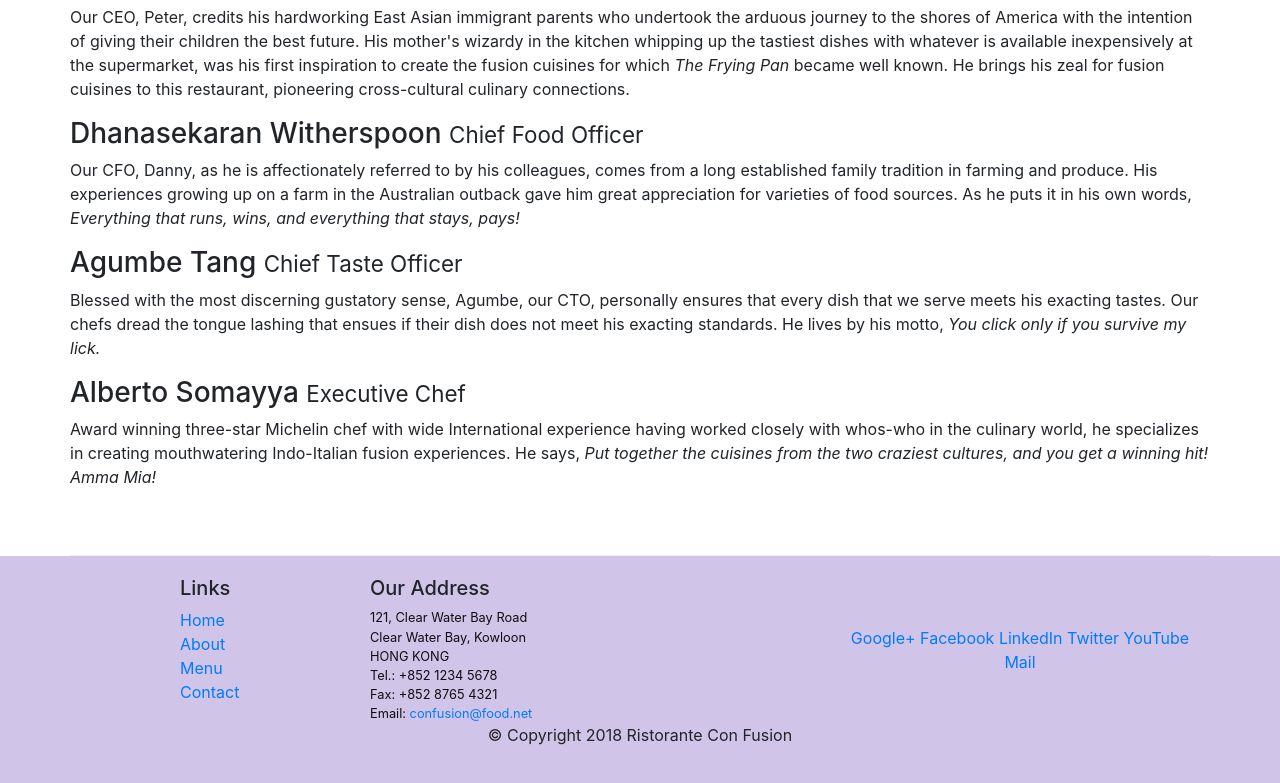
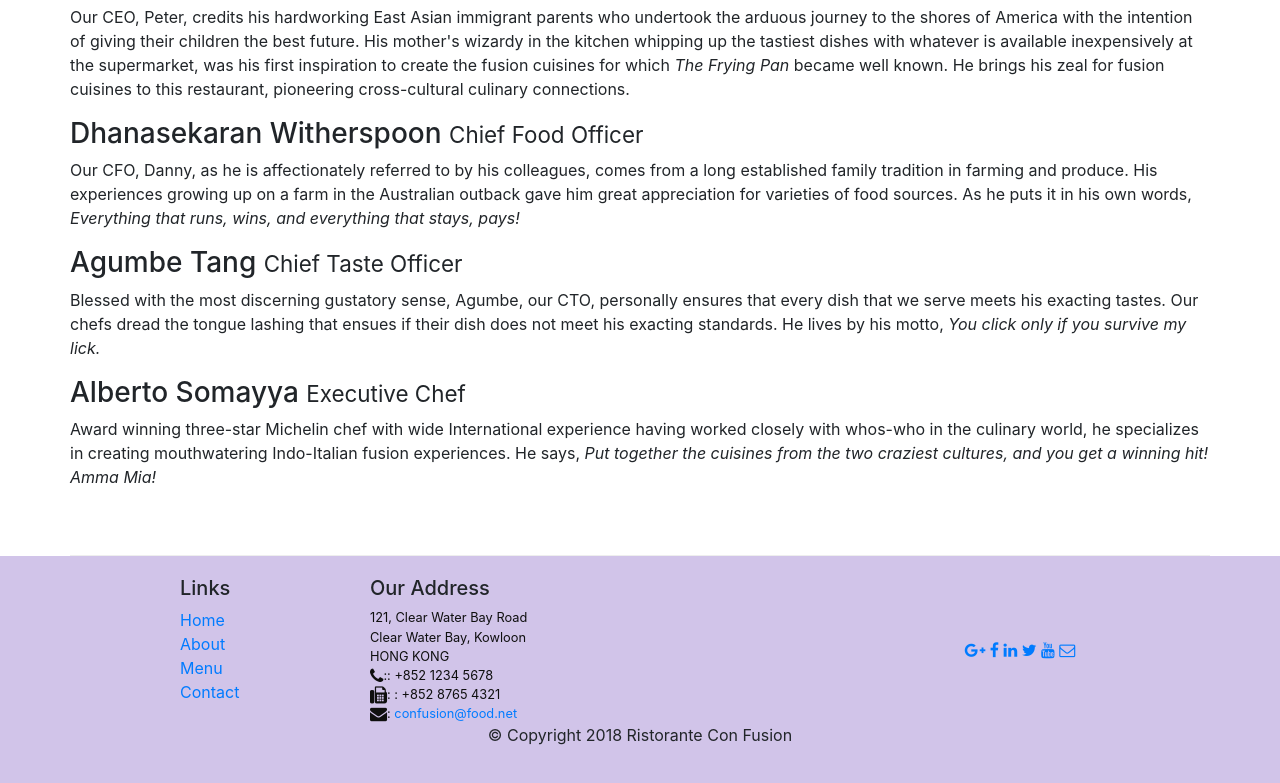
Before and after one commit to KANATA1/confusionadvanced, a website: page aboutus.html in a window 1280 px wide. Shown: the part 1031-1814 px from the top of the page. Drawn offline with nearby package versions, Linux system fonts and the light colour scheme.

Commit message:
Added Icons Fonts

```diff
--- a/aboutus.html
+++ b/aboutus.html
@@ -8,6 +8,8 @@
     <!-- Bootstrap CSS -->
     <link rel="stylesheet" href="node_modules/bootstrap/dist/css/bootstrap.min.css">
     <link href="css/style.css" rel="stylesheet">
+    <link rel="stylesheet" href="node_modules/font-awesome/css/font-awesome.min.css">
+    <link rel="stylesheet" href="node_modules/bootstrap-social/bootstrap-social.css">
 </head>
 
 <body>
@@ -20,16 +22,16 @@
             <div class="collapse navbar-collapse" id="Navbar">
                 <ul class="navbar-nav mr-auto">
                     <li class="nav-item active">
-                        <a class="nav-link" href="./index.html">Home</a>
+                        <a class="nav-link" href="./index.html"><span class="fa fa-home fa-lg"></span>Home</a>
                     </li>
                     <li class="nav-item">
-                        <a class="nav-link" href="./aboutus.html">About</a>
+                        <a class="nav-link" href="./aboutus.html"><span class="fa fa-info fa-lg"></span>About</a>
                     </li>
                     <li class="nav-item">
-                        <a class="nav-link" href="#">Menu</a>
+                        <a class="nav-link" href="#"><span class="fa fa-list fa-lg"></span>Menu</a>
                     </li>
                     <li class="nav-item">
-                        <a class="nav-link" href="#">Contact</a>
+                        <a class="nav-link" href="#"><span class="fa fa-address-card fa-lg"></span>Contact</a>
                     </li>
                 </ul>
             </div>
@@ -105,19 +107,19 @@
 		              121, Clear Water Bay Road<br>
 		              Clear Water Bay, Kowloon<br>
 		              HONG KONG<br>
-		              Tel.: +852 1234 5678<br>
-		              Fax: +852 8765 4321<br>
-		              Email: <a href="mailto:confusion@food.net">confusion@food.net</a>
+		              <i class="fa fa-phone fa-lg"></i>:: +852 1234 5678<br>
+		              <i class="fa fa-fax fa-lg"></i>: : +852 8765 4321<br>
+		              <i class="fa fa-envelope fa-lg"></i>: <a href="mailto:confusion@food.net">confusion@food.net</a>
 		           </address>
                 </div>
                 <div class="col-12 col-sm-4 align-self-center">
                     <div class="text-center">
-                        <a href="http://google.com/+">Google+</a>
-                        <a href="http://www.facebook.com/profile.php?id=">Facebook</a>
-                        <a href="http://www.linkedin.com/in/">LinkedIn</a>
-                        <a href="http://twitter.com/">Twitter</a>
-                        <a href="http://youtube.com/">YouTube</a>
-                        <a href="mailto:">Mail</a>
+                        <a href="http://google.com/+"><i class="fa fa-google-plus"></i></a>
+                        <a href="http://www.facebook.com/profile.php?id="><i class="fa fa-facebook"></i></a>
+                        <a href="http://www.linkedin.com/in/"><i class="fa fa-linkedin"></i></a>
+                        <a href="http://twitter.com/"><i class="fa fa-twitter"></i></a>
+                        <a href="http://youtube.com/"><i class="fa fa-youtube"></i></a>
+                        <a href="mailto:"><i class="fa fa-envelope-o"></i></a>
                     </div>
                 </div>
            </div>
--- a/package.json
+++ b/package.json
@@ -23,6 +23,8 @@
   },
   "dependencies": {
     "bootstrap": "^4.0.0",
+    "bootstrap-social": "^5.1.1",
+    "font-awesome": "^4.7.0",
     "jquery": "^3.3.1",
     "popper.js": "^1.12.9"
   }
```
Also changed, not shown: index.html (+15 -13 lines), 1 other file.
